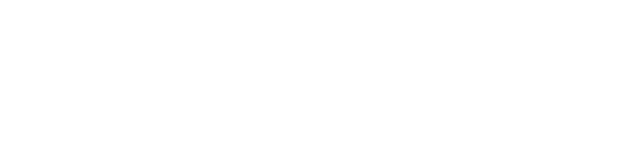
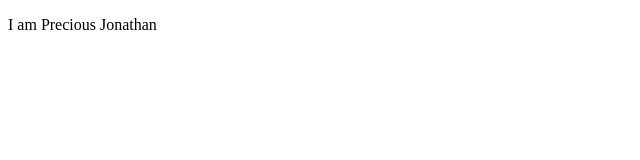
Before and after one commit to THESOURCEC0D3/AXIA-DEMO, a plain HTML site: page index.html in a window 1280 px wide. Shown: the whole page, without its empty margins (0-640 px from the left). Drawn offline with Linux system fonts and the light colour scheme.

Commit message:
Created a demo.css file and modified my index.html

```diff
--- /dev/null
+++ b/demo.css
@@ -0,0 +1,5 @@
+*{
+    margin: 0;
+    padding: 0;
+    box-sizing: border-box;
+}
--- a/index.html
+++ b/index.html
@@ -3,5 +3,7 @@
   <head>
     <meta charset=UTF-8>
   </head>
-  <body></body>
+  <body>
+    <p>I am Precious Jonathan</p>
+  </body>
 </html>
```
